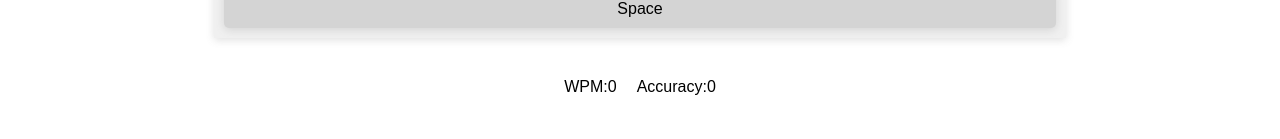
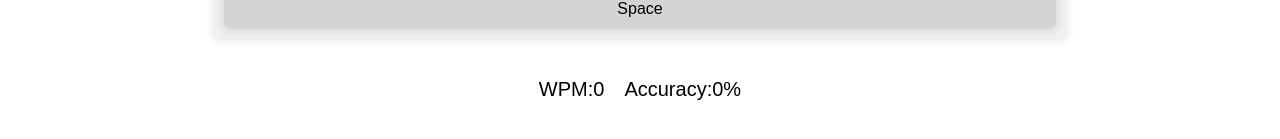
Before and after one commit to vishal-git9/chaabi_assignment, a React (Create React App) app in the folder touchtype/: page / in a window 1280 px wide. Shown: the part 637-776 px from the top of the page. Built offline with nearby package versions, Linux system fonts and the light colour scheme.

Commit message:
maintaining the result state using redux now

```diff
--- a/touchtype/package.json
+++ b/touchtype/package.json
@@ -8,7 +8,9 @@
     "@testing-library/user-event": "^13.5.0",
     "react": "^18.2.0",
     "react-dom": "^18.2.0",
+    "react-redux": "^8.0.7",
     "react-scripts": "5.0.1",
+    "redux": "^4.2.1",
     "web-vitals": "^2.1.4"
   },
   "scripts": {
--- a/touchtype/src/App.js
+++ b/touchtype/src/App.js
@@ -9,6 +9,8 @@ import { matchString } from "./logic_functions/match_string";
 import Navbar from "./components/navbar";
 import Timer from "./components/timer";
 import { useTimer } from "./hooks/useTimer";
+import { handleUserResult } from "./redux/result/result.actions";
+import { useDispatch, useSelector } from "react-redux";
 
 function App() {
   // app states
@@ -27,10 +29,8 @@ function App() {
   const [seconds, resetTimer, pauseTimer, resumeTimer] = useTimer(0)
 
   // intialising the accuracy and words per minute in a window of 5 minutes
-
-  const [accuracy,setAccuracy] = useState(0)
-  const [wordsMinute,setWordsMinute] = useState(0)
-
+  const dispatch = useDispatch()
+  const {Accuracy,WordMinute} = useSelector((store)=>store)
 
 
   // calling the handleuserInput function that checks and maintains every user input action
@@ -65,9 +65,12 @@ function App() {
   const handleComplete = ()=>{
     const Accuracy = Math.floor((correct/ totalKeys_pressed) * 100)
     const wordMinute = Math.floor((totalKeys_pressed/5)/(seconds / 60))
-    setAccuracy(Accuracy)
-    setWordsMinute(wordMinute)
 
+    const data = {
+      Accuracy,
+      WordMinute:wordMinute
+    }
+    handleUserResult(data,dispatch)
     // checking and calling the final completion function when the user has completed 5 minute practice
     if(seconds>=300){
       handlePracticeWindow()
@@ -97,8 +100,11 @@ function App() {
 
   const handlePracticeWindow = ()=>{
     resetTimer()
-    setAccuracy(0)
-    setWordsMinute(0)
+    const data = {
+      Accuracy:0,
+      WordMinute:0
+    }
+    handleUserResult(data,dispatch)
   }
 
   // use effect
@@ -115,11 +121,11 @@ function App() {
       <Keyinput handleUserInput={handleUserInput} check={check}/>
       <Keyboard index={Strindex} taskStr={randString} />
       <div className="result_info">
-        <div>
-          WPM:<span>0</span>
+        <div className="word_info">
+          WPM:<span>{WordMinute}</span>
         </div>
-        <div>
-          Accuracy:<span>0</span>
+        <div className="accuracy_info">
+          Accuracy:<span>{Accuracy}%</span>
         </div>
       </div>
     </div>
--- a/touchtype/src/index.js
+++ b/touchtype/src/index.js
@@ -3,10 +3,13 @@ import ReactDOM from 'react-dom/client';
 import './styles/index.css';
 import App from './App';
 import reportWebVitals from './reportWebVitals';
-
+import {Provider} from "react-redux"
+import { store } from './redux/store';
 const root = ReactDOM.createRoot(document.getElementById('root'));
 root.render(
+    <Provider store={store} >
     <App />
+    </Provider>
 );
 
 // If you want to start measuring performance in your app, pass a function
--- a/touchtype/src/logic_functions/match_string.js
+++ b/touchtype/src/logic_functions/match_string.js
@@ -1,8 +1,5 @@
 export const matchString = (taskStr,inputStr,index,correctKeys)=>{
-    let Inputlength = inputStr.length
-    console.log(taskStr[Inputlength-1])
     let check = true
-    console.log(inputStr)
     // gve
     // gbe
     let isMatched = true
@@ -17,7 +14,6 @@ export const matchString = (taskStr,inputStr,index,correctKeys)=>{
         check = true
         correctKeys++
         index++
-        console.log(index)
         return {index,check,correctKeys}
     }
     check = false
--- /dev/null
+++ b/touchtype/src/redux/result/result.actions.js
@@ -0,0 +1,3 @@
+export const handleUserResult = (data,dispatch)=>{
+    dispatch({type:"ADD_RESULT",payload:data})
+}
--- /dev/null
+++ b/touchtype/src/redux/result/result.reducer.js
@@ -0,0 +1,17 @@
+const intialState = {
+    Accuracy:0,
+    WordMinute:0
+}
+
+export const resultReducer = (state=intialState,{type,payload})=>{
+    switch(type){
+        case "ADD_RESULT":{
+            return {
+                ...state,Accuracy:payload?.Accuracy,WordMinute:payload?.WordMinute
+            }
+        }
+        default:{
+            return state
+        }
+    }
+}
--- /dev/null
+++ b/touchtype/src/redux/store.js
@@ -0,0 +1,4 @@
+import {legacy_createStore} from "redux"
+import { resultReducer } from "./result/result.reducer"
+
+export const store = legacy_createStore(resultReducer) //intializing the redux store
--- a/touchtype/src/styles/App.css
+++ b/touchtype/src/styles/App.css
@@ -14,3 +14,7 @@
   align-items: center;
   gap: 20px;
 }
+
+.word_info,.accuracy_info{
+  font-size: 20px;
+}
```
Also changed, not shown: 1 other file (tests, documents, lock files or other folders).
